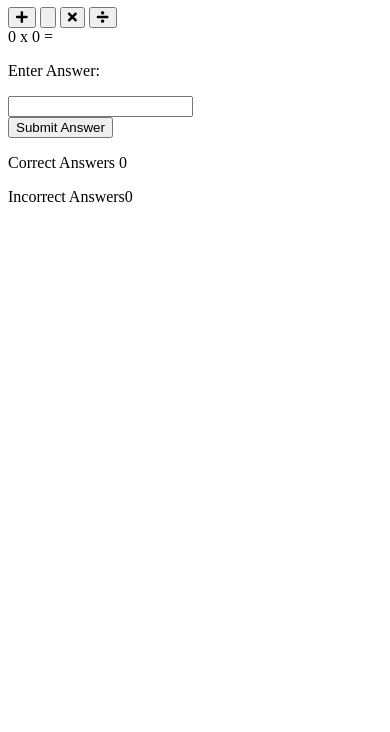
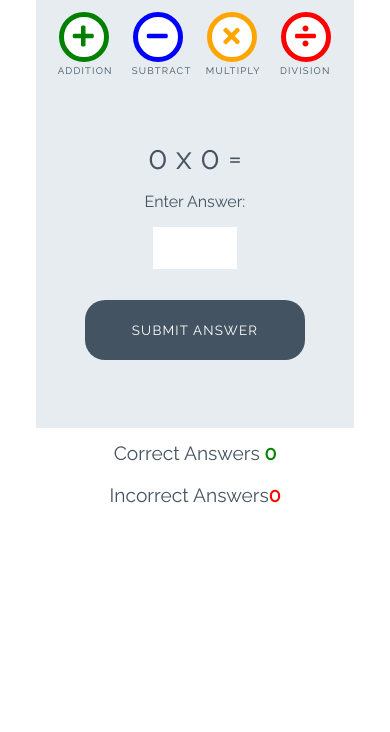
Before and after one commit to CaraMcAvinchey/love-maths, a plain HTML site: page index.html in a window 390 px wide. Shown: the part 112-844 px from the top of the page. Drawn offline with Linux system fonts and the light colour scheme.

Commit message:
Add styles for game

```diff
--- a/assets/css/style.css
+++ b/assets/css/style.css
@@ -0,0 +1,252 @@
+/* --------- Global style */
+
+body {
+    background-color: white;
+    font-family: "Raleway", sans-serif;
+    color: #445361;
+    text-align: center;
+}
+
+/* --------- Heading */
+
+.heading {
+    text-align: center;
+    font-size: 2.5rem;
+}
+
+.logo {
+    height: 40px;
+    padding-right: 5px;
+}
+
+/* --------- Game layout */
+
+.game-area {
+    background-color: #E6ECF0;
+    box-sizing: border-box;
+    width: 85%;
+    height: 65vh;
+    max-height: 450px;
+    max-width: 830px;
+    margin-left: auto;
+    margin-right: auto;
+    padding: 1%;
+}
+
+.question-area {
+    width: 50%;
+    font-size: 2rem;
+    margin: auto;
+    padding: 50px 0;
+}
+
+.question-area span {
+    padding: 0 15px;
+}
+
+.score-area {
+    margin: 5px auto;
+    width: 60%;
+    font-size: 1.2rem;
+}
+
+.controls-area {
+    width: 85%;
+    margin: 30px auto;
+}
+
+#score {
+    color: green;
+    font-weight: bold;
+}
+
+#incorrect {
+    color: red;
+    font-weight: bold;
+}
+
+.answer-message {
+    display: none;
+    font-size: 1rem;
+}
+
+#answer-box {
+    border: none;
+    color: #445361;
+    display: inline-block;
+    height: 40px;
+    width: 80px;
+    font-size: 1.2rem;
+}
+
+.scores {
+    display: inline-block;
+    padding: 25px;
+}
+
+/* --------- Buttons */
+
+.btn {
+    width: 220px;
+    height: 60px;
+    font-family: "Raleway", sans-serif;
+    text-transform: uppercase;
+    letter-spacing: 1.2px;
+    color: white;
+}
+
+.btn:focus {
+    outline: none;
+}
+
+.btn--big {
+    padding-top: 10px;
+    border-radius: 50%;
+    background-color: white;
+    border: 10px solid;
+    width: 100px;
+    height: 100px;
+    font-size: 3.2rem;
+    margin: 0 30px;
+    transition: all 0.5s;
+}
+
+.btn--big::after{
+    content: attr(data-type);
+    font-size: 1rem;
+    color: #445361;
+    position: relative;
+    left: -0.5em;
+}
+
+.btn--blue {
+    border-color: blue;
+    color: blue;
+}
+
+.btn--blue:active,
+.btn--blue:hover {
+    background-color: darkblue;
+    color: white;
+}
+
+.btn--orange {
+    border-color: orange;
+    color: orange;
+}
+
+.btn--orange:active,
+.btn--orange:hover {
+    background-color: darkorange;
+    color: white;
+}
+
+.btn--red {
+    border-color: red;
+    color: red;
+}
+
+.btn--red:active,
+.btn--red:hover {
+    background-color: darkred;
+    color: white;
+}
+
+.btn--green {
+    border-color: green;
+    color: green;
+}
+
+.btn--green:active,
+.btn--green:hover {
+    background-color: darkgreen;
+    color: white;
+}
+
+.btn--gray {
+    margin-top: 25px;
+    background-color: #445361;
+    border: 1px transparent;
+    border-radius: 20px;
+}
+
+.btn--gray:active,
+.btn--gray:hover {
+    background-color: #0d1013;
+}
+
+/* --------- Media queries */
+
+@media (max-width: 414px) {
+    .controls-area {
+        width: 100%;
+    }
+
+    .btn--big {
+        margin: 0 10px;
+        padding: 5px;
+        border: 5px solid;
+        width: 50px;
+        height: 50px;
+        font-size: 1.5rem;
+    }
+
+    .btn--big::after {
+        font-size: 0.6rem;
+        left: -0.7rem;
+    }
+
+    .question-area {
+        padding: 10% 0;
+        width: 100%;
+    }
+
+    .question-area span {
+        padding: 0;
+    }
+
+    .answer-message {
+        display: block;
+    }
+
+    #answer-box {
+        display: block;
+        margin: 0 auto;
+    }
+    .btn--gray {
+        margin-top: 0;
+    }
+
+    .score-area {
+        width: 100%;
+    }
+
+    .scores {
+        margin: 0.5em auto;
+        display: block;
+        padding: 5px;
+    }
+
+    .heading {
+        font-size: 2rem;
+    }
+}
+
+@media (max-width: 320px) {
+    .game-area {
+        height: 70vh;
+    }
+
+    .controls-area {
+        width: 75%;
+        margin: 10px auto;
+    }
+
+    .btn--big {
+        margin: 10px 10px;
+    }
+    .question-area {
+        padding: 10px 0;
+    }
+
+}
--- a/index.html
+++ b/index.html
@@ -20,16 +20,16 @@
     </h1>
     <div class="game-area">
         <div class="controls-area">
-            <button class="btn btn--big btn--green">
+            <button data-type="addition" class="btn btn--big btn--green">
                 <i class="fas fa-plus"></i>
             </button>
-            <button class="btn btn--big btn--blue">
-                <i class="fas fa-mius"></i>
+            <button data-type="subtract" class="btn btn--big btn--blue">
+                <i class="fas fa-minus"></i>
             </button>
-            <button class="btn btn--big btn--orange">
+            <button data-type="multiply" class="btn btn--big btn--orange">
                 <i class="fas fa-times"></i>
             </button>
-            <button class="btn btn--big btn--red">
+            <button data-type="division" class="btn btn--big btn--red">
                 <i class="fas fa-divide"></i>
             </button>
         </div>
@@ -41,7 +41,7 @@
             <p class="answer-message">Enter Answer:</p>
             <input id="answer-box" type="number" >
         </div>
-        <button class="btn btn--gray">Submit Answer</button>
+        <button data-type="submit" class="btn btn--gray">Submit Answer</button>
 
     </div>
 
```
